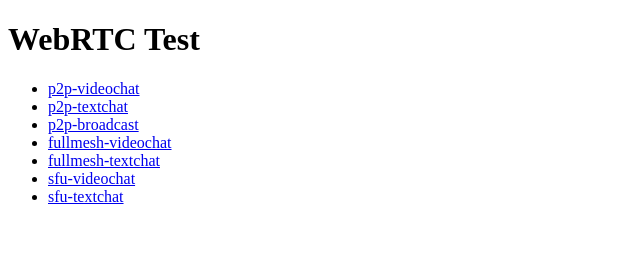
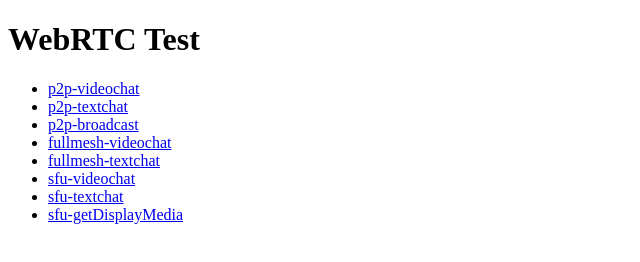
Before and after one commit to hkisida/webrtcpoc, a plain HTML site: page index.html in a window 1280 px wide. Shown: the whole page, without its empty margins (0-640 px from the left). Drawn offline with Linux system fonts and the light colour scheme.

Commit message:
getDisplayMedia追加

```diff
--- a/index.html
+++ b/index.html
@@ -10,6 +10,7 @@
 	<li><a href="fullmesh-textchat">fullmesh-textchat</a></li>
 	<li><a href="sfu-videochat">sfu-videochat</a></li>
 	<li><a href="sfu-textchat">sfu-textchat</a></li>
+	<li><a href="sfu-getDisplayMedia">sfu-getDisplayMedia</a></li>
 </ul>
 </body>
 </html>
```
